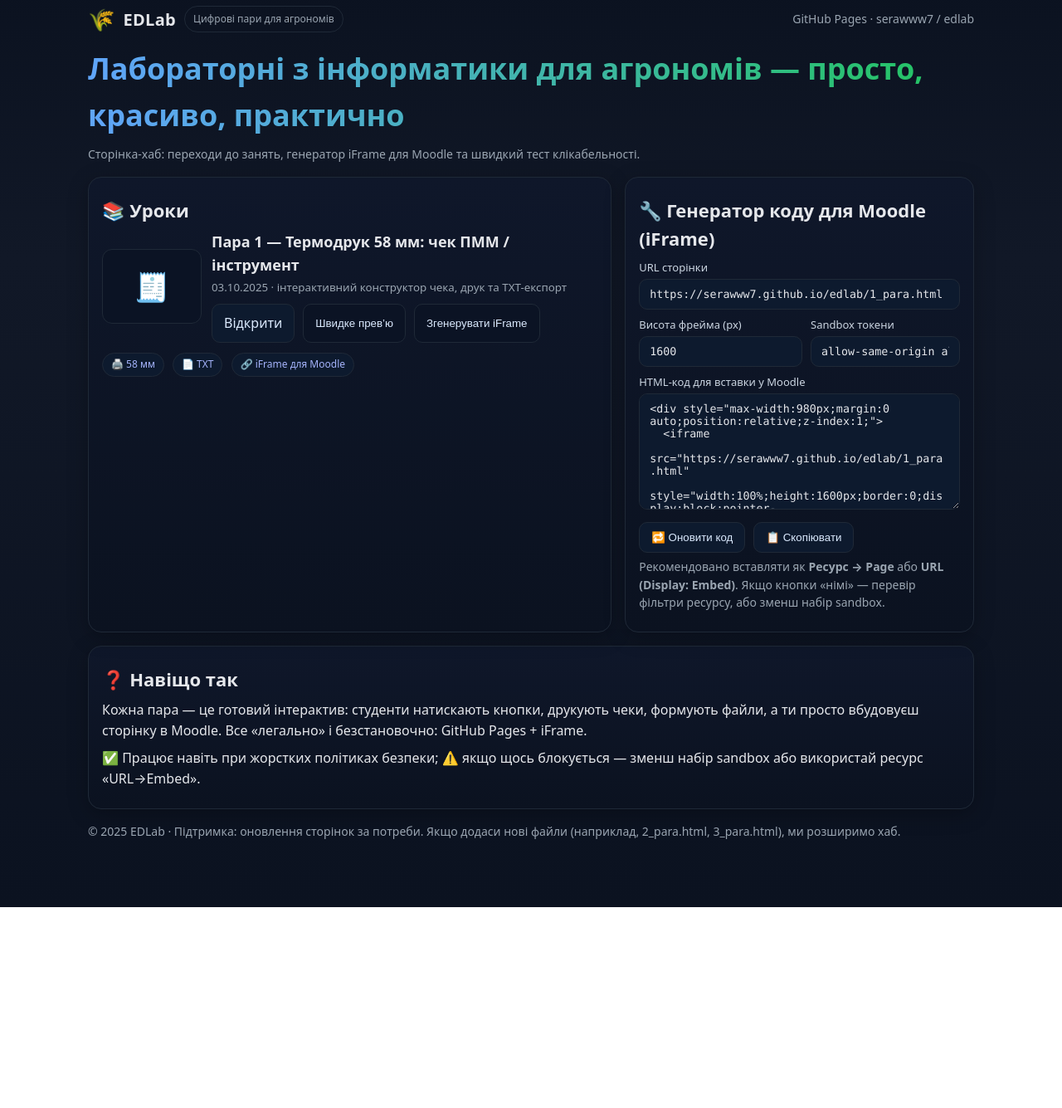
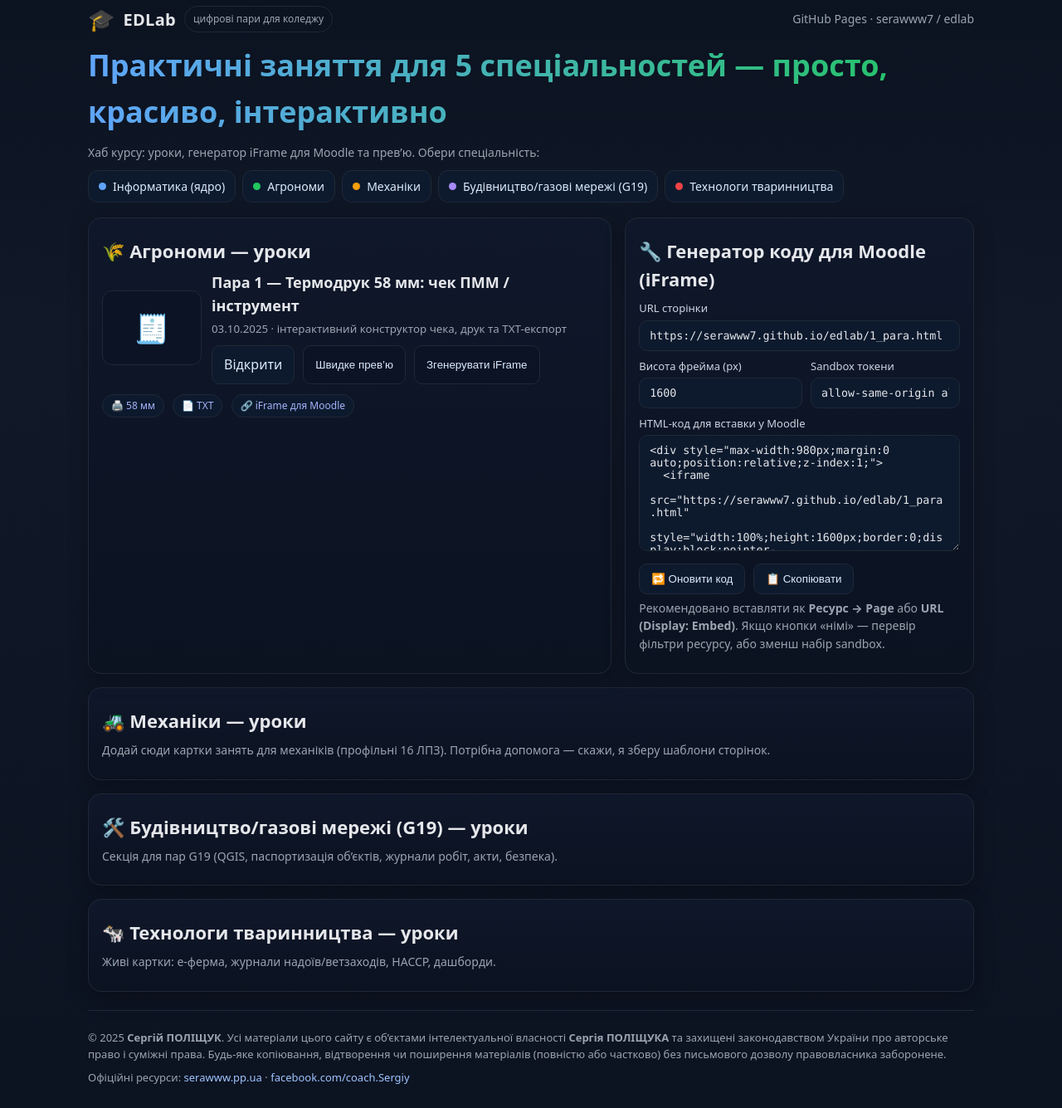
Before and after one commit to serawww7/edlab, a plain HTML site: page index.html in a window 1280 px wide. Shown: the part 25-1360 px from the top of the page at 83% size. Before the commit the page ends 1118 px from the top, so only its background shows below. Drawn offline with Linux system fonts and the light colour scheme.

Commit message:
Revise index.html for new layout and content updates
Updated the homepage to reflect new features and a legal footer. Added navigation for five specialties and modified the content to be more inclusive.

```diff
--- a/index.html
+++ b/index.html
@@ -1,13 +1,14 @@
 <!-- index.html — домашня сторінка EDLab на GitHub Pages
-     Готово до публікації у https://serawww7.github.io/edlab/
-     Містить: опис, картку уроку, генератор iFrame для Moodle, прев’ю-рамку з тестом кліків. -->
+     ОНОВЛЕНО: універсальна «шапка» для 5 спеціальностей + юридичний футер з посиланнями.
+     Відкрити: https://serawww7.github.io/edlab/
+-->
 <!DOCTYPE html>
 <html lang="uk">
 <head>
 <meta charset="utf-8" />
 <meta name="viewport" content="width=device-width, initial-scale=1" />
-<title>EDLab — цифрові пари для агрономів</title>
-<meta name="description" content="EDLab: готові інтерактивні пари з аграрної інформатики. Вставляй у Moodle через iFrame одним кліком." />
+<title>EDLab — цифрові пари для коледжу (5 спеціальностей)</title>
+<meta name="description" content="EDLab: готові інтерактивні пари для 5 спеціальностей коледжу. Вставляй у Moodle через iFrame з генератора." />
 <meta name="color-scheme" content="light dark" />
 <style>
   :root{
@@ -18,16 +19,34 @@
   body{margin:0; font-family:system-ui,-apple-system,Segoe UI,Roboto,Ubuntu,"Helvetica Neue",Arial,sans-serif; line-height:1.55; color:var(--text);
        background:linear-gradient(180deg,var(--bg),var(--bg2) 30%,var(--bg));}
   .wrap{max-width:1100px; margin:0 auto; padding:28px 16px 80px}
-  header{display:flex; gap:16px; align-items:center; justify-content:space-between; margin-bottom:12px}
+
+  /* ====== HEADER ====== */
+  header{display:flex; gap:16px; align-items:center; justify-content:space-between; margin-bottom:8px}
   .logo{display:flex; align-items:center; gap:10px}
   .logo b{font-size:20px; letter-spacing:.3px}
   .badge{padding:6px 10px; border:1px solid var(--line); border-radius:999px; font-size:12px; color:var(--muted)}
-  h1{font-size:36px; margin:8px 0 6px; background:linear-gradient(90deg,var(--accent2),var(--accent)); -webkit-background-clip:text; -webkit-text-fill-color:transparent}
+  h1{font-size:36px; margin:8px 0 10px; background:linear-gradient(90deg,var(--accent2),var(--accent)); -webkit-background-clip:text; -webkit-text-fill-color:transparent}
   p{margin:8px 0}
+
+  /* Навігація спеціальностей */
+  .specs{display:flex; gap:8px; flex-wrap:wrap; margin:10px 0 18px}
+  .spec{
+    display:inline-flex; align-items:center; gap:8px; padding:8px 12px; border-radius:12px;
+    border:1px solid var(--line); background:#0d1a2e; color:#dbeafe; text-decoration:none; font-size:14px
+  }
+  .spec:hover{background:#0f1f39}
+  .spec .dot{width:9px; height:9px; border-radius:50%}
+  .s1 .dot{background:#60a5fa}   /* Інформатика (ядро) */
+  .s2 .dot{background:#22c55e}   /* Агрономи */
+  .s3 .dot{background:#f59e0b}   /* Механіки */
+  .s4 .dot{background:#a78bfa}   /* Будівництво/газові мережі (G19) */
+  .s5 .dot{background:#ef4444}   /* Технологи тваринництва */
+
+  /* ====== LAYOUT ====== */
   .grid{display:grid; gap:16px}
   .g2{grid-template-columns:1.2fr .8fr}
-  .g3{grid-template-columns:repeat(3,minmax(0,1fr))}
   @media (max-width:1000px){.g2{grid-template-columns:1fr}}
+
   .card{background:linear-gradient(180deg,var(--card),var(--bg)); border:1px solid var(--line); border-radius:16px; padding:16px; box-shadow:0 6px 24px rgba(0,0,0,.25)}
   .card h2{font-size:22px; margin:6px 0 8px}
   .muted{color:var(--muted); font-size:14px}
@@ -52,37 +71,51 @@
   textarea{min-height:140px; resize:vertical}
   .inline{display:grid; grid-template-columns:1fr 180px; gap:10px}
   @media (max-width:720px){.inline{grid-template-columns:1fr}}
-  .ok{color:#10b981}
-  .warn{color:#f59e0b}
 
   /* Тестер iFrame */
   .tester{border:1px solid var(--line); border-radius:14px; overflow:hidden; background:#fff}
   .tester iframe{width:100%; height:520px; border:0; display:block; background:#fff}
 
+  /* ====== FOOTER (юридичний) ====== */
+  footer{margin-top:22px; padding-top:14px; border-top:1px solid var(--line); color:var(--muted); font-size:13px}
+  footer a{color:#9ec5ff; text-decoration:none}
+  footer a:hover{opacity:.9; text-decoration:underline}
+
   /* «Мудлівський» вигляд, якщо ця сторінка сама вставлена у iframe */
   html.embedded body{background:#fff; color:#111}
   html.embedded .card{background:#fff; border:1px solid #e5e7eb; box-shadow:none}
   html.embedded h1{-webkit-text-fill-color:initial; background:none; color:#111}
+  html.embedded .spec{background:#fff; color:#111; border:1px solid #e5e7eb}
+  html.embedded .spec:hover{background:#f8fafc}
 </style>
 </head>
 <body>
   <div class="wrap">
     <header>
       <div class="logo">
-        <span style="font-size:26px">🌾</span>
+        <span style="font-size:26px">🎓</span>
         <b>EDLab</b>
-        <span class="badge">Цифрові пари для агрономів</span>
+        <span class="badge">цифрові пари для коледжу</span>
       </div>
       <div class="muted">GitHub Pages · serawww7 / edlab</div>
     </header>
 
-    <h1>Лабораторні з інформатики для агрономів — просто, красиво, практично</h1>
-    <p class="muted">Сторінка-хаб: переходи до занять, генератор iFrame для Moodle та швидкий тест клікабельності.</p>
+    <h1>Практичні заняття для 5 спеціальностей — просто, красиво, інтерактивно</h1>
+    <p class="muted">Хаб курсу: уроки, генератор iFrame для Moodle та прев’ю. Обери спеціальність:</p>
 
-    <div class="grid g2" style="margin-top:16px">
+    <!-- Навігація спеціальностей (5 шт) -->
+    <nav class="specs" aria-label="Спеціальності">
+      <a class="spec s1" href="#core"><span class="dot" aria-hidden="true"></span>Інформатика (ядро)</a>
+      <a class="spec s2" href="#agro"><span class="dot" aria-hidden="true"></span>Агрономи</a>
+      <a class="spec s3" href="#mech"><span class="dot" aria-hidden="true"></span>Механіки</a>
+      <a class="spec s4" href="#g19"><span class="dot" aria-hidden="true"></span>Будівництво/газові мережі (G19)</a>
+      <a class="spec s5" href="#zoot"><span class="dot" aria-hidden="true"></span>Технологи тваринництва</a>
+    </nav>
+
+    <div class="grid g2" id="agro" style="margin-top:16px">
       <!-- Лівий стовпець: уроки + прев'ю -->
       <div class="card">
-        <h2>📚 Уроки</h2>
+        <h2>🌾 Агрономи — уроки</h2>
 
         <!-- ПАРА 1 -->
         <div class="lesson">
@@ -98,6 +131,8 @@
           </div>
         </div>
 
+        <!-- Тут далі додаватимеш нові уроки для кожної спец. такими ж картками -->
+
         <div style="margin-top:12px">
           <span class="tag">🖨️ 58 мм</span>
           <span class="tag">📄 TXT</span>
@@ -111,7 +146,7 @@
       </div>
 
       <!-- Правий стовпець: генератор iFrame -->
-      <div class="card">
+      <div class="card" id="core">
         <h2>🔧 Генератор коду для Moodle (iFrame)</h2>
         <label for="url">URL сторінки</label>
         <input id="url" type="text" value="https://serawww7.github.io/edlab/1_para.html" />
@@ -141,14 +176,34 @@
       </div>
     </div>
 
-    <div class="card" style="margin-top:16px">
-      <h2>❓ Навіщо так</h2>
-      <p>Кожна пара — це готовий інтерактив: студенти натискають кнопки, друкують чеки, формують файли, а ти просто вбудовуєш сторінку в Moodle. Все «легально» і безстановочно: GitHub Pages + iFrame.</p>
-      <p><span class="ok">✅</span> Працює навіть при жорстких політиках безпеки; <span class="warn">⚠️</span> якщо щось блокується — зменш набір sandbox або використай ресурс «URL→Embed».</p>
+    <!-- Порожні розділи-якорі для інших спеціальностей (готові до наповнення картками) -->
+    <div id="mech" class="card" style="margin-top:16px">
+      <h2>🚜 Механіки — уроки</h2>
+      <p class="muted">Додай сюди картки занять для механіків (профільні 16 ЛПЗ). Потрібна допомога — скажи, я зберу шаблони сторінок.</p>
     </div>
 
-    <footer style="margin-top:16px" class="muted">
-      © 2025 EDLab · Підтримка: оновлення сторінок за потреби. Якщо додаси нові файли (наприклад, <span class="mono">2_para.html</span>, <span class="mono">3_para.html</span>), ми розширимо хаб.
+    <div id="g19" class="card" style="margin-top:16px">
+      <h2>🛠️ Будівництво/газові мережі (G19) — уроки</h2>
+      <p class="muted">Секція для пар G19 (QGIS, паспортизація об’єктів, журнали робіт, акти, безпека).</p>
+    </div>
+
+    <div id="zoot" class="card" style="margin-top:16px">
+      <h2>🐄 Технологи тваринництва — уроки</h2>
+      <p class="muted">Живі картки: е-ферма, журнали надоїв/ветзаходів, HACCP, дашборди.</p>
+    </div>
+
+    <footer>
+      <p>
+        © 2025 <b>Сергій ПОЛІЩУК</b>. Усі матеріали цього сайту є об’єктами інтелектуальної власності
+        <b>Сергія ПОЛІЩУКА</b> та захищені законодавством України про авторське право і суміжні права.
+        Будь-яке копіювання, відтворення чи поширення матеріалів (повністю або частково) без письмового
+        дозволу правовласника заборонене.
+      </p>
+      <p>
+        Офіційні ресурси:
+        <a href="https://www.serawww.pp.ua" target="_blank" rel="noopener">serawww.pp.ua</a> ·
+        <a href="https://www.facebook.com/coach.Sergiy" target="_blank" rel="noopener">facebook.com/coach.Sergiy</a>
+      </p>
     </footer>
   </div>
 
@@ -192,7 +247,6 @@
     gen();
     openPreview(u);
   }
-
   // ініціалізація
   gen();
 </script>
```
